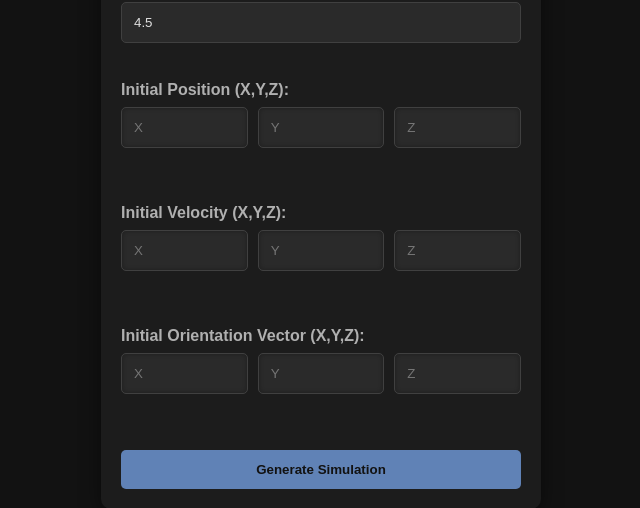
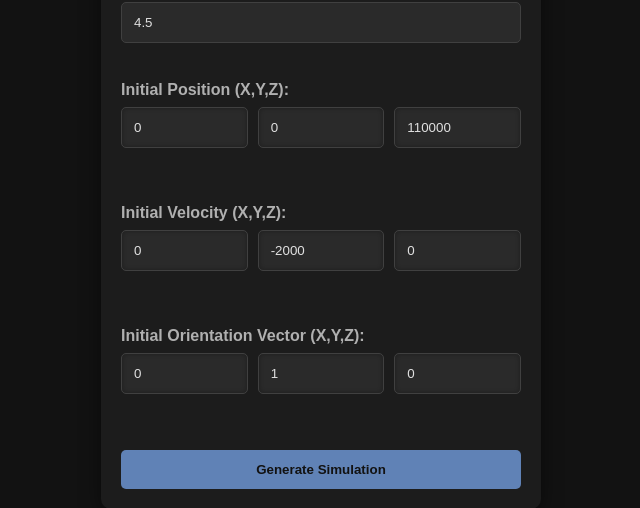
Before and after one commit to AnthMendoza/Simulation, a Flask app: page / in a window 1280 px wide. Shown: the part 687-1195 px from the top of the page, without its empty margins (319-959 px from the left). Run offline with Flask 3, Linux system fonts and the light colour scheme.

Commit message:
adding html input

```diff
--- a/src/main.py
+++ b/src/main.py
@@ -138,6 +138,7 @@ def simulation():
                 timeout=30
             )
 
+            print(stdout)
             if return_code == 0:
                 try:
 
--- a/src/templates/preset.html
+++ b/src/templates/preset.html
@@ -31,23 +31,23 @@
 
   <label>Initial Position (X,Y,Z):</label>
   <div class="xyz-input">
-    <input type="text" id="Xposition" name="xposition" placeholder="X" value="">
-    <input type="text" id="Yposition" name="yposition" placeholder="Y" value="">
-    <input type="text" id="Zposition" name="zposition" placeholder="Z" value="">
+    <input type="text" id="Xposition" name="xposition" placeholder="X" value="0">
+    <input type="text" id="Yposition" name="yposition" placeholder="Y" value="0">
+    <input type="text" id="Zposition" name="zposition" placeholder="Z" value="110000">
   </div><br><br>
 
   <label>Initial Velocity (X,Y,Z):</label>
   <div class="xyz-input">
-    <input type="text" id="Xvelocity" name="Xvelocity" placeholder="X" value="">
-    <input type="text" id="Yvelocity" name="Yvelocity" placeholder="Y" value="">
-    <input type="text" id="Zvelocity" name="Zvelocity" placeholder="Z" value="">
+    <input type="text" id="Xvelocity" name="Xvelocity" placeholder="X" value="0">
+    <input type="text" id="Yvelocity" name="Yvelocity" placeholder="Y" value="-2000">
+    <input type="text" id="Zvelocity" name="Zvelocity" placeholder="Z" value="0">
   </div><br><br>
 
   <label>Initial Orientation Vector (X,Y,Z):</label>
   <div class="xyz-input">
-    <input type="text" id="Xstate" name="Xstate" placeholder="X" value="">
-    <input type="text" id="Ystate" name="Ystate" placeholder="Y" value="">
-    <input type="text" id="Zstate" name="Zstate" placeholder="Z" value="">
+    <input type="text" id="Xstate" name="Xstate" placeholder="X" value="0">
+    <input type="text" id="Ystate" name="Ystate" placeholder="Y" value="1">
+    <input type="text" id="Zstate" name="Zstate" placeholder="Z" value="0">
   </div><br><br>
 
   <input type="submit" value="Generate Simulation">
```
